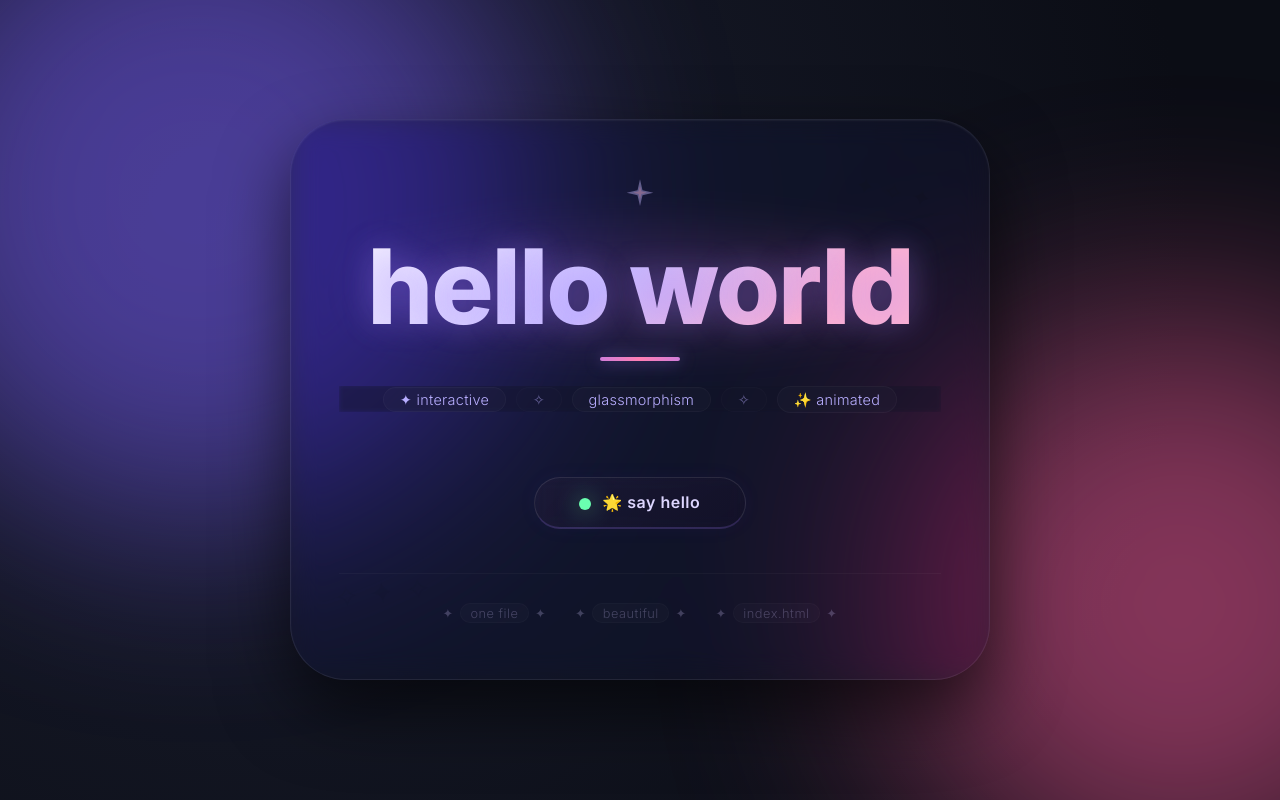
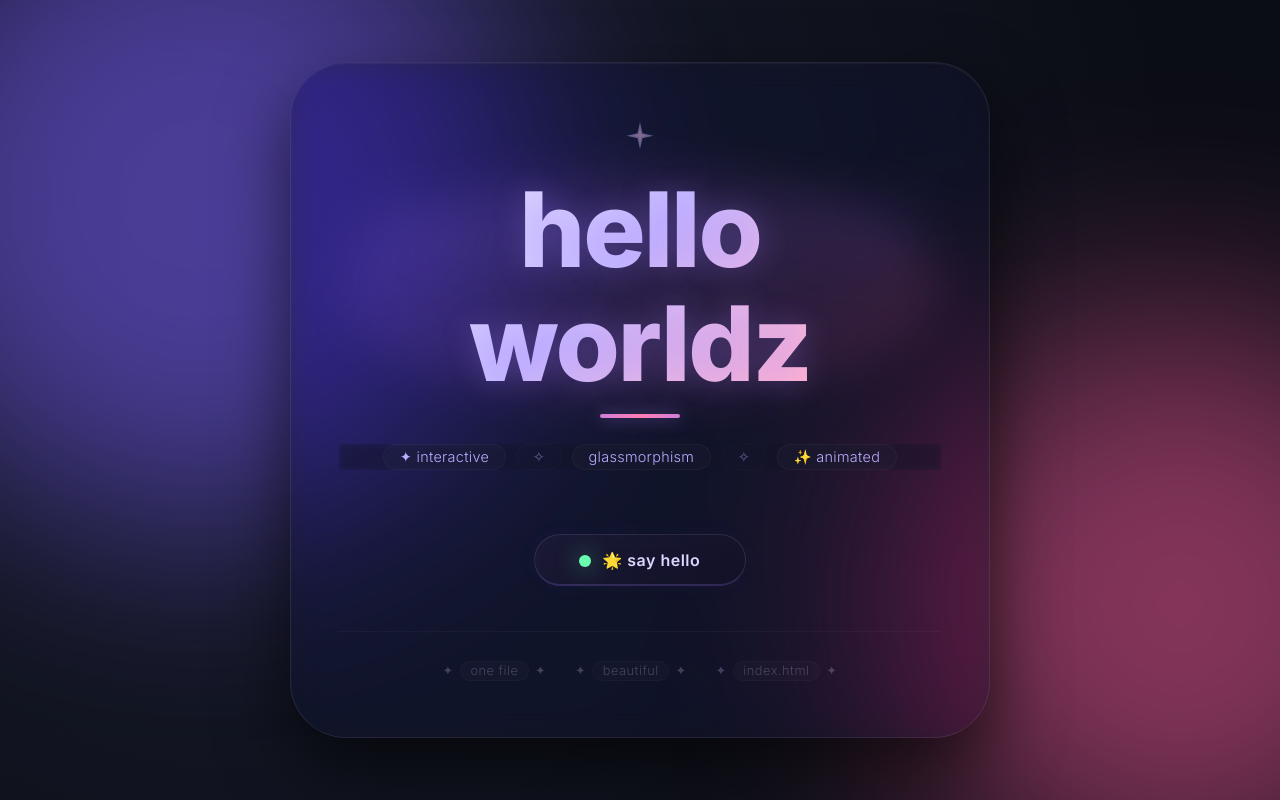
Before and after one commit to am-shayantan/github_actions_tut, a website: page index.html in a window 1280 px wide. Drawn offline with Linux system fonts and the light colour scheme.

Commit message:
Added a test change

```diff
--- a/index.html
+++ b/index.html
@@ -298,7 +298,7 @@
       </svg>
     </div>
 
-    <h1 class="hello-title">hello world</h1>
+    <h1 class="hello-title">hello worldz</h1>
     <div class="glow-line"></div>
 
     <div class="sub-message">
```
